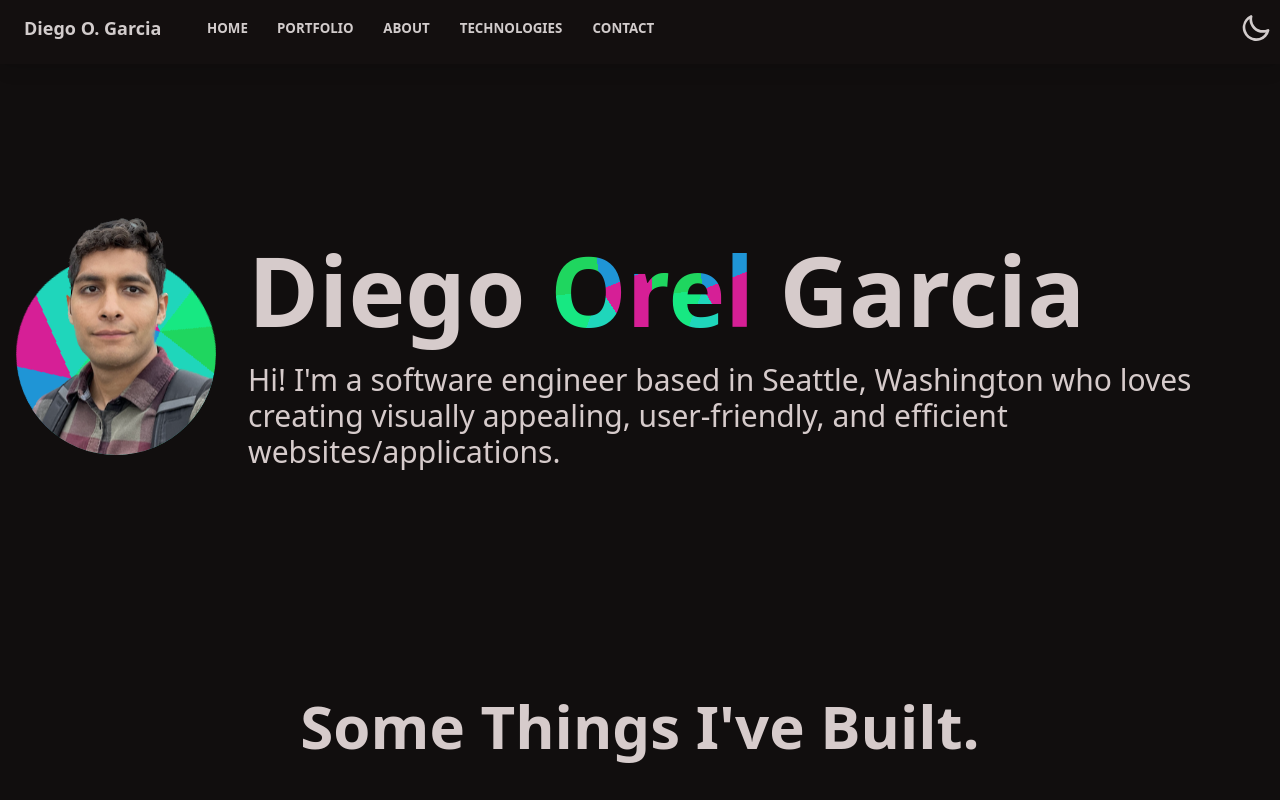
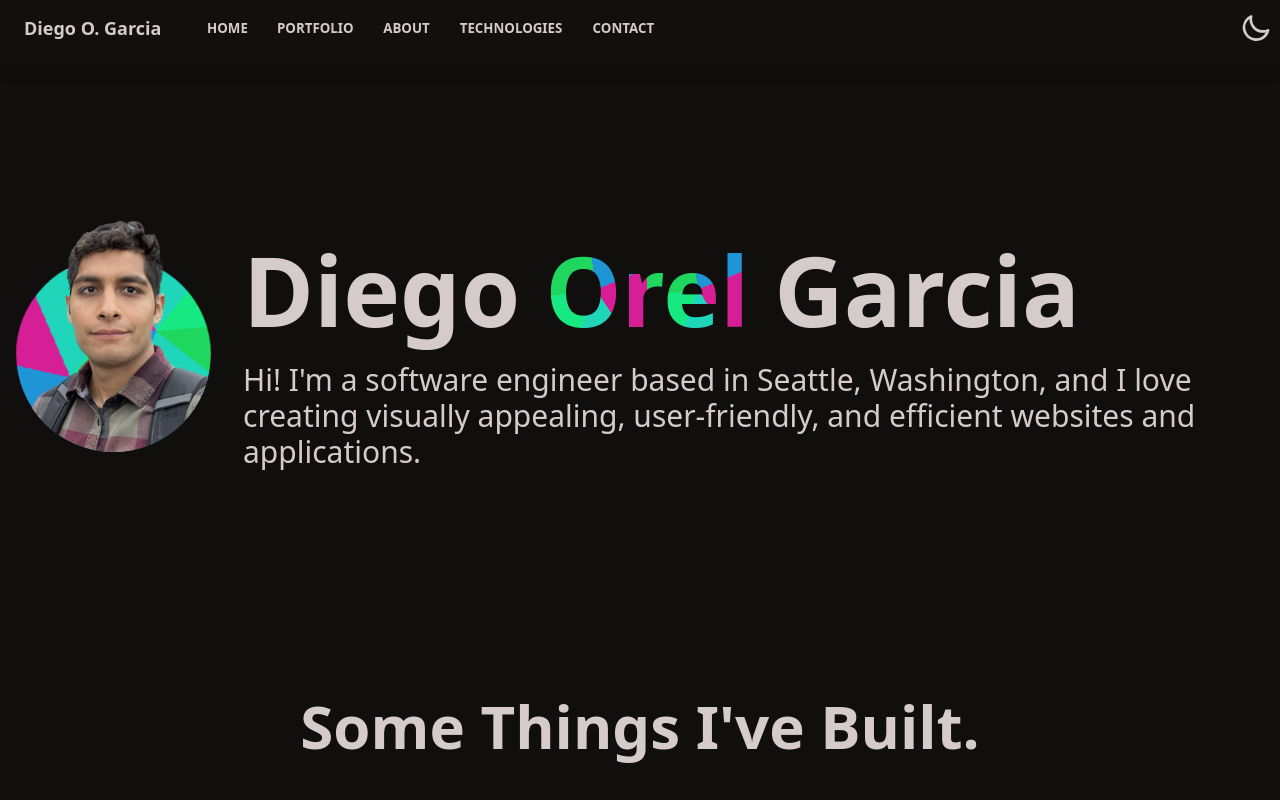
Before and after one commit to diegogarciacs/portfolio, a React (Create React App) app: page / in a window 1280 px wide. Shown: the top 800 px of the page. Built offline with nearby package versions, Linux system fonts and the light colour scheme; what prettier-plugin-tailwindcss, tailwindcss-font-inter would draw is missing.

Commit message:
Update Home.tsx

```diff
--- a/src/pages/Home.tsx
+++ b/src/pages/Home.tsx
@@ -29,9 +29,7 @@ export default function Home() {
               Garcia
             </h1>
             <p className="py-6 text-2xl lg:text-3xl">
-              Hi! I'm a software engineer based in Seattle, Washington who loves creating
-              visually appealing, user-friendly, and efficient
-              websites/applications.
+              Hi! I'm a software engineer based in Seattle, Washington, and I love creating visually appealing, user-friendly, and efficient websites and applications.
             </p>
           </div>
         </div>
```
